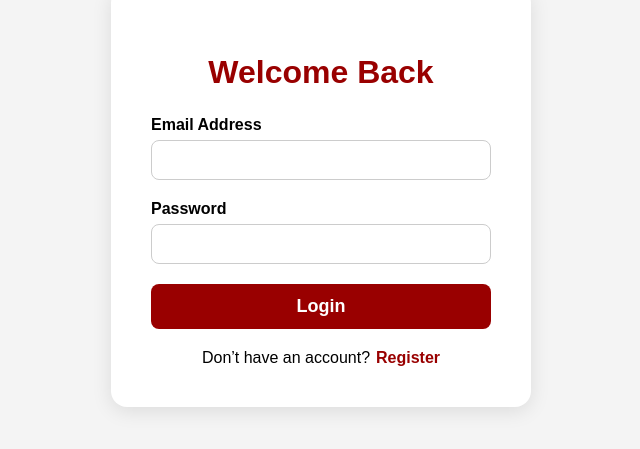
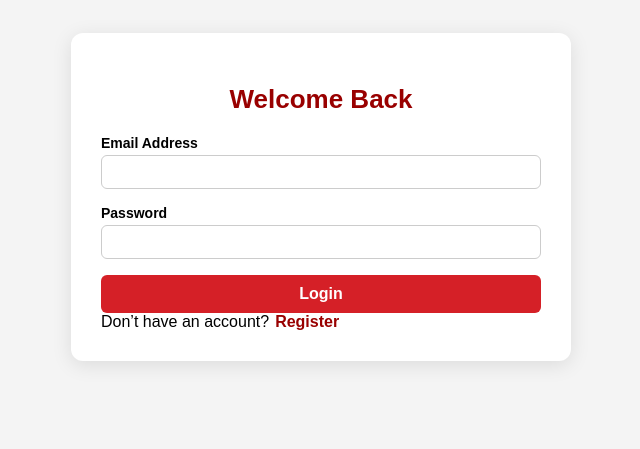
Before and after one commit to dane-meister/Parking4SBU, a React (Create React App) app in the folder client/: page /login in a window 1280 px wide. Shown: the part 203-652 px from the top of the page, without its empty margins (319-959 px from the left). Built offline with nearby package versions, Linux system fonts and the light colour scheme.

Commit message:
Registration styling

```diff
--- a/client/src/components/RegisterPage.js
+++ b/client/src/components/Register.js
@@ -27,13 +27,45 @@ export default function RegisterPage() {
     setForm({ ...form, [e.target.name]: e.target.value });
   };
 
+  const isStepValid = () => {
+    if (step === 1) {
+      return (
+        form.firstName &&
+        form.lastName &&
+        form.email &&
+        form.password &&
+        form.confirmPassword &&
+        form.phone &&
+        form.password === form.confirmPassword
+      );
+    }
+    if (step === 2) {
+      if (!form.userType) return false;
+      if (form.userType !== 'visitor' && !form.permitType) return false;
+      return true;
+    }
+    if (step === 3) {
+      return (
+        form.dlNumber &&
+        form.dlState &&
+        form.address &&
+        form.city &&
+        form.stateRegion &&
+        form.zip &&
+        form.country
+      );
+    }
+    return false;
+  };
+
   const next = () => {
-    if (step === 1 && form.password !== form.confirmPassword) {
-      alert("Passwords do not match.");
+    if (!isStepValid()) {
+      alert("Please complete all required fields before proceeding.");
       return;
     }
     setStep(prev => prev + 1);
   };
+
 
   const back = () => {
     setStep(prev => prev - 1);
--- a/client/src/pages/AuthPage.js
+++ b/client/src/pages/AuthPage.js
@@ -1,12 +1,12 @@
 import { Routes, Route, Navigate } from 'react-router-dom';
-import LoginPage from '../components/LoginPage';
-import RegisterPage from '../components/RegisterPage';
+import Login from '../components/Login';
+import Register from '../components/Register';
 
 export default function AuthPage() {
   return (
     <Routes>
-      <Route path="/login" element={<LoginPage />} />
-      <Route path="/register" element={<RegisterPage />} />
+      <Route path="/login" element={<Login />} />
+      <Route path="/register" element={<Register />} />
       {/* Default to login if no subpath is matched */}
       <Route path="*" element={<Navigate to="/login" replace />} />
     </Routes>
--- a/client/src/stylesheets/Auth.css
+++ b/client/src/stylesheets/Auth.css
@@ -5,21 +5,22 @@
     align-items: center;
     background-color: #f4f4f4;
     font-family: 'Barlow', sans-serif;
+    padding: 20px;
   }
 
   .auth-card {
     background-color: #fff;
-    padding: 40px;
-    border-radius: 16px;
+    padding: 30px;
+    border-radius: 12px;
     box-shadow: 0 4px 20px rgba(0,0,0,0.1);
     width: 100%;
-    max-width: 420px;
+    max-width: 500px;
     box-sizing: border-box;
   }
 
   .auth-title {
-    font-size: 32px;
-    margin-bottom: 25px;
+    font-size: 26px;
+    margin-bottom: 20px;
     color: var(--red);
     text-align: center;
   }
@@ -31,35 +32,34 @@
 
   .auth-form label {
     font-weight: 600;
-    margin-bottom: 6px;
+    margin-bottom: 4px;
+    font-size: 14px;
   }
 
-  .auth-form input {
-    padding: 10px 14px;
-    margin-bottom: 20px;
-    border: 1px solid #ccc;
-    border-radius: 8px;
-    font-size: 16px;
-  }
+  .auth-form input,
+  .auth-form select {
+  padding: 8px 12px;
+  margin-bottom: 16px;
+  border: 1px solid #ccc;
+  border-radius: 6px;
+  font-size: 14px;
+}
 
   .auth-button {
-    background-color: var(--red);
+    background-color: var(--bright-red);
     color: white;
     border: none;
-    padding: 12px;
-    font-size: 18px;
-    border-radius: 8px;
+    padding: 10px;
+    font-size: 16px;
+    border-radius: 6px;
     cursor: pointer;
-    font-weight: bold;
+    font-weight: 600;
+    width: 100%;
+    transition: background-color 0.2s ease;
   }
 
   .auth-button:hover {
-    background-color: var(--bright-red);
-  }
-
-  .auth-footer {
-    margin-top: 20px;
-    text-align: center;
+    background-color: var(--red); /* Darker shade for hover effect */
   }
 
   .auth-link {
@@ -77,13 +77,34 @@
     display: flex;
     justify-content: space-between;
     margin-top: 20px;
+    gap: 10px;
   }
 
   .auth-button.secondary {
-    background-color: #ccc;
+    background-color: var(--light-grey);
     color: #333;
   }
 
   .auth-button.secondary:hover {
-    background-color: #aaa;
+    background-color: var(--medium-gray);
   }
+
+  .form-row {
+    display: flex;
+    gap: 14px;
+    justify-content: space-between;
+    margin-bottom: 16px;
+  }
+
+  .form-row > div {
+    flex: 1;
+  }
+
+  .auth-form select {
+    padding: 10px 14px;
+    margin-bottom: 20px;
+    border: 1px solid #ccc;
+    border-radius: 8px;
+    font-size: 16px;
+    background-color: white;
+  }
```
Also changed, not shown: client/src/components/Login.js (renamed from client/src/components/LoginPage.js).
